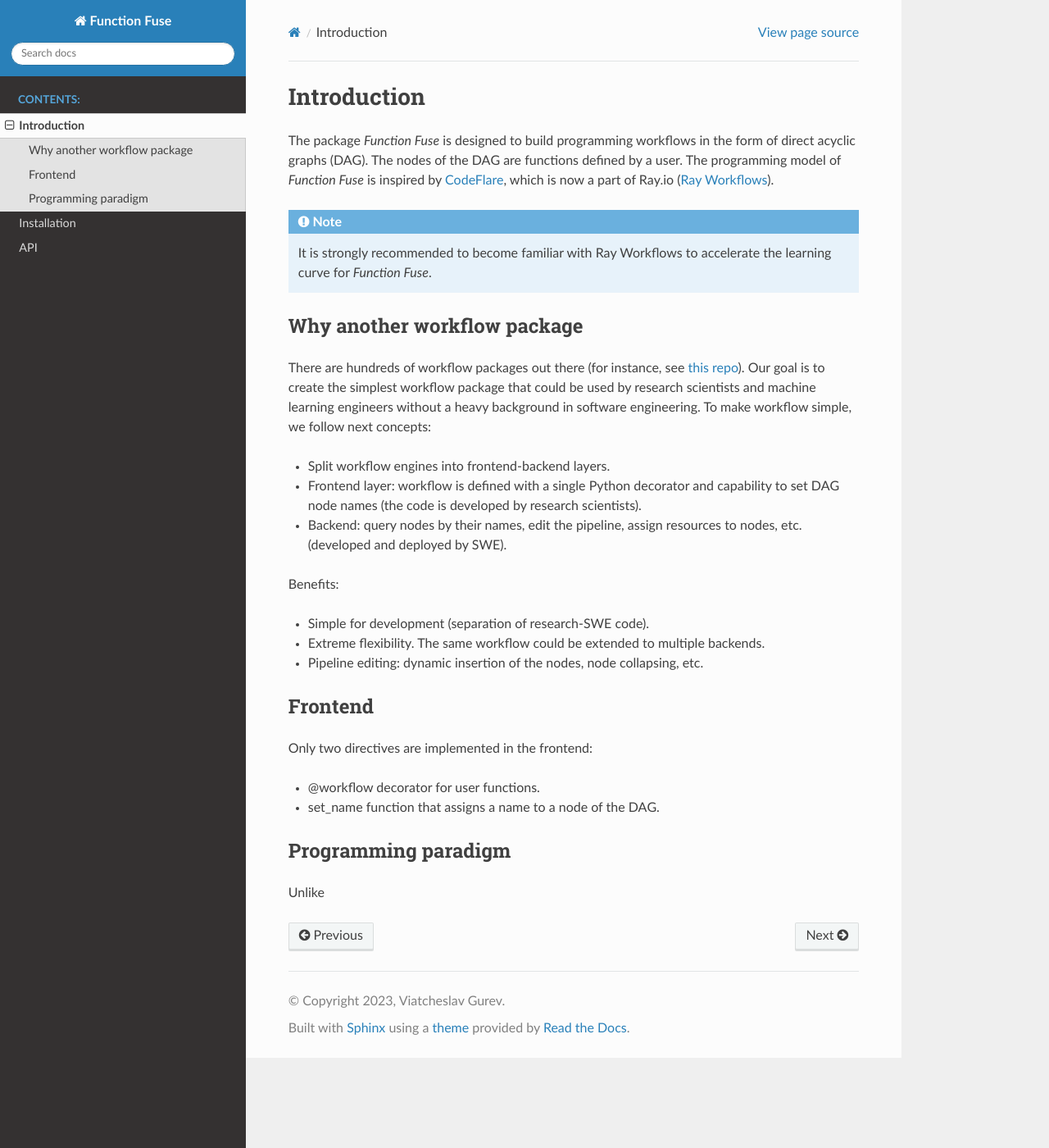
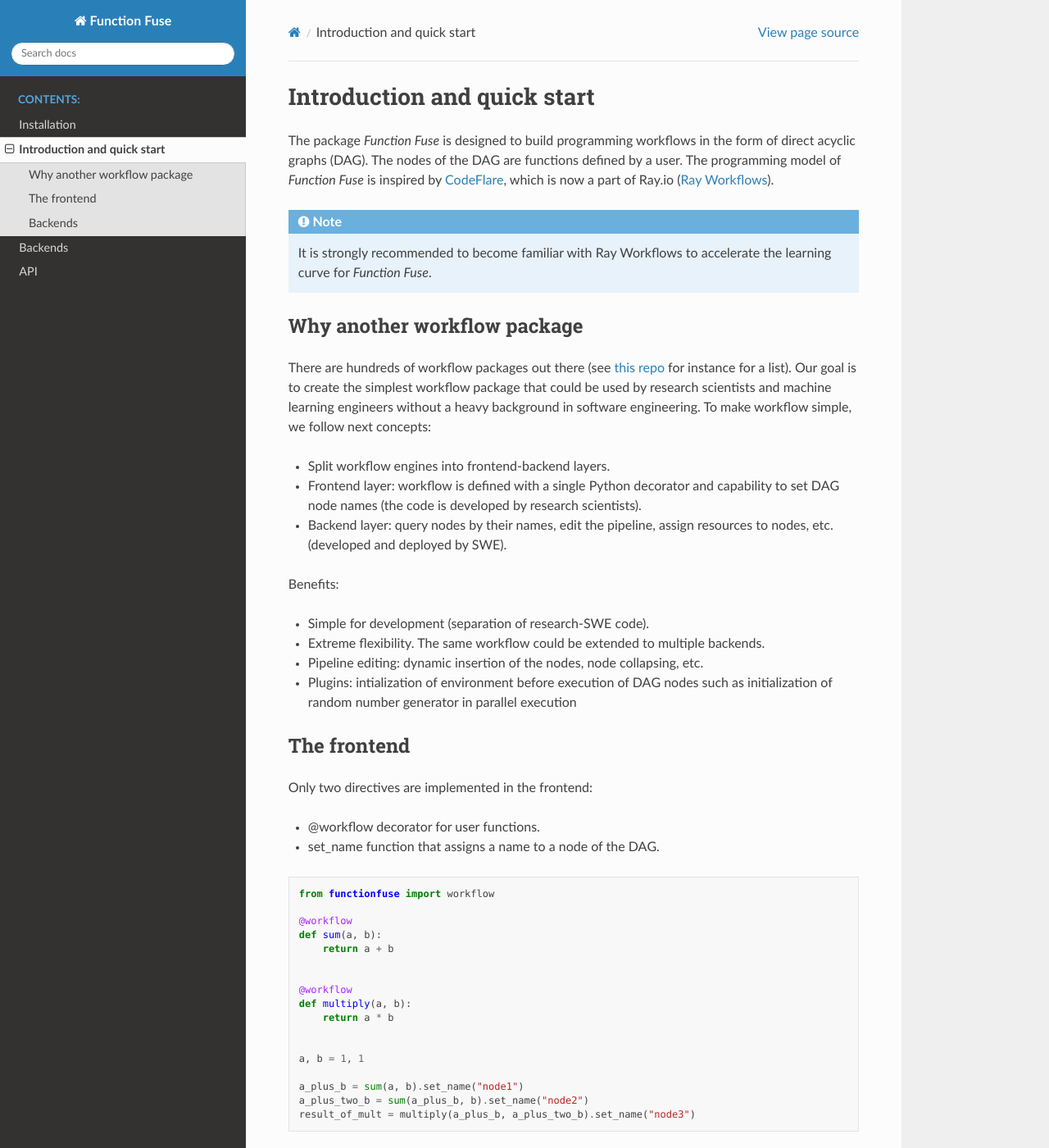
Before and after one commit to IBM/functionfuse, a Sphinx documentation site: the page built from docsrc/source/background/introduction.rst, in a window 1280 px wide and 1400 px high. Shown: the whole window at 82% size. Built offline with Sphinx 7.4.7 and the Read the Docs theme 2.0.0, drawn with Linux system fonts in a browser that asks for light colours; some of the changed text lies outside the part shown.

Commit message:
Quick docs

```diff
--- a/docsrc/source/background/introduction.rst
+++ b/docsrc/source/background/introduction.rst
@@ -1,5 +1,5 @@
-Introduction
-############
+Introduction and quick start
+###############################
 
 The package *Function Fuse* is designed to build
 programming workflows in the form of direct acyclic
@@ -13,23 +13,24 @@ The programming model of *Function Fuse* is inspired by `CodeFlare <https://gith
 Why another workflow package
 *****************************
 
-There are hundreds of workflow packages out there (for instance, see `this repo <https://github.com/meirwah/awesome-workflow-engines>`_).
+There are hundreds of workflow packages out there (see `this repo <https://github.com/meirwah/awesome-workflow-engines>`_ for instance for a list).
 Our goal is to create the simplest workflow package that could be used by research scientists and machine learning engineers without a heavy background in software engineering.
 To make workflow simple, we follow next concepts:
 
 * Split workflow engines into frontend-backend layers.
 * Frontend layer: workflow is defined with a single Python decorator and capability to set DAG node names (the code is developed by research scientists).
-* Backend: query nodes by their names, edit the pipeline, assign resources to nodes, etc. (developed and deployed by SWE).
+* Backend layer: query nodes by their names, edit the pipeline, assign resources to nodes, etc. (developed and deployed by SWE).
 
 Benefits:
 
 * Simple for development (separation of research-SWE code).
 * Extreme flexibility. The same workflow could be extended to multiple backends.
 * Pipeline editing: dynamic insertion of the nodes, node collapsing, etc.
+* Plugins: intialization of environment before execution of DAG nodes such as initialization of random number generator in parallel execution
 
 
-Frontend
-**********
+The frontend
+*************
 
 Only two directives are implemented in the frontend:
 
@@ -37,9 +38,43 @@ Only two directives are implemented in the frontend:
 * set_name function that assigns a name to a node of the DAG.
 
 
+.. code-block:: python
+
+    from functionfuse import workflow
+
+    @workflow
+    def sum(a, b):
+        return a + b
 
 
-Programming paradigm
+    @workflow
+    def multiply(a, b):
+        return a * b
+
+
+    a, b = 1, 1
+
+    a_plus_b = sum(a, b).set_name("node1")
+    a_plus_two_b = sum(a_plus_b, b).set_name("node2")
+    result_of_mult = multiply(a_plus_b, a_plus_two_b).set_name("node3")
+
+The above code defines a graph with 3 nodes: **node1**, **node2**, **node3**:
+
+.. graphviz::
+
+   digraph {
+      "node1" -> "node2" -> "node3";
+      "node1" -> "node3"
+   }
+
+The variables a_plus_b, a_plus_two_b, and result_of_mult contains references to the nodes. To run the DAG, we need one of the backends.
+
+
+
+Backends
 *********************
 
-Unlike
+Backends take as an input one or several nodes of the graph and run the workflow.
+There are two types of backends, built-in and addons.
+Two built-in backends to Function Fuse package are designed to run workflow in-serial and in-parallel with `Ray <https://www.ray.io/>`_, these are :ref:`api/backends:Local Workflow` and Ray Workflow.
+For addons, I currently implemented only one backend - Ray Workflow backend.
--- a/docsrc/source/conf.py
+++ b/docsrc/source/conf.py
@@ -10,9 +10,9 @@
 # add these directories to sys.path here. If the directory is relative to the
 # documentation root, use os.path.abspath to make it absolute, like shown here.
 #
-import os
-import sys
-sys.path.insert(0, os.path.abspath('../'))
+#import os
+#import sys
+#sys.path.insert(0, os.path.abspath('../'))
 
 
 # -- Project information -----------------------------------------------------
@@ -31,12 +31,16 @@ release = '0.0.1'
 # extensions coming with Sphinx (named 'sphinx.ext.*') or your custom
 # ones.
 extensions = [
+    'sphinx.ext.autodoc',
+    'sphinx.ext.viewcode',
     'sphinx_rtd_theme',
-    'sphinx.ext.autodoc',
-    'sphinx.ext.autosummary',
-    'sphinx.ext.viewcode',
-    'sphinx.ext.napoleon'
+    'sphinx.ext.autosectionlabel',
+    'sphinx.ext.graphviz'
+    #'sphinx.ext.napoleon'
 ]
+
+# Make sure the target is unique
+autosectionlabel_prefix_document = True
 
 # Add any paths that contain templates here, relative to this directory.
 templates_path = ['_templates']
@@ -57,4 +61,4 @@ html_theme = "sphinx_rtd_theme"
 # Add any paths that contain custom static files (such as style sheets) here,
 # relative to this directory. They are copied after the builtin static files,
 # so a file named "default.css" will overwrite the builtin "default.css".
-html_static_path = ['_static']
+html_static_path = []
--- a/docsrc/source/generated/functionfuse.rst
+++ /dev/null
@@ -1,4 +0,0 @@
-functionfuse
-============
-
-.. automodule:: functionfuse
--- a/docsrc/source/usage/installation.rst
+++ b/docsrc/source/usage/installation.rst
@@ -1,7 +1,8 @@
 Installation
 ============
 
-Clone
+Clone repository from `<https://github.ibm.com/vgurev/functionfuse>`_.
+Change the directory to the root folder of the package and run
 
 .. code-block:: bash
 
--- /dev/null
+++ b/docsrc/source/usage/quickstart.rst
@@ -0,0 +1,5 @@
+Quickstart
+###########
+
+
+First, follow installation instructions  :ref:`usage/installation:Installation`.
```
Also changed, not shown: docsrc/source/api.rst (deleted, +0 -7 lines), docsrc/source/api/api.rst (added, +8 -0 lines), docsrc/source/api/backends.rst (added, +40 -0 lines), docsrc/source/api/frontend.rst (added, +52 -0 lines), docsrc/source/index.rst (+4 -3 lines), docsrc/source/usage/backends.rst (added, +11 -0 lines).
